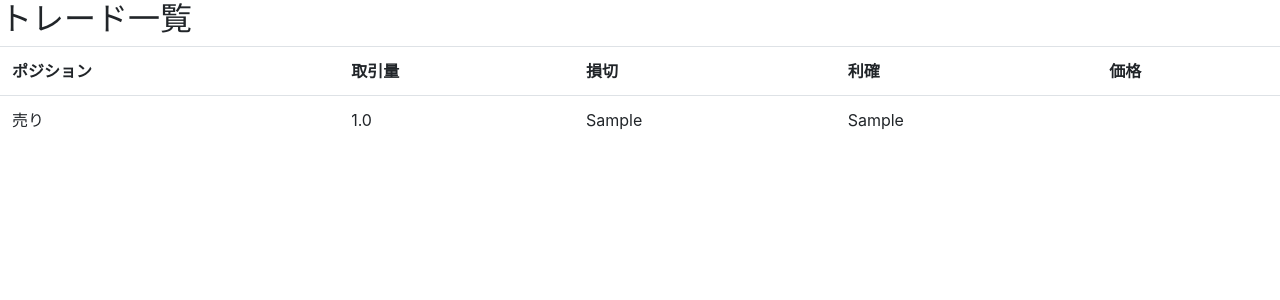
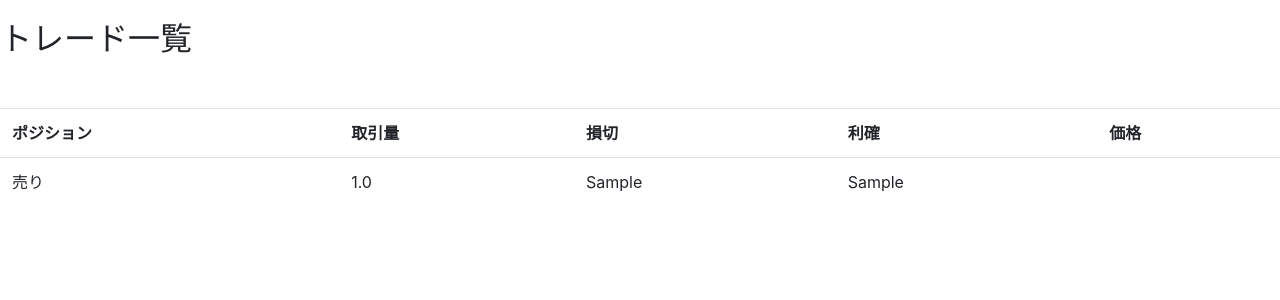
Before and after one commit to var-demiurgos/social-trading, a Django app: page /trade/trade/list in a window 1280 px wide. Shown: the top 300 px of the page. Run offline with Django 3.2, Linux system fonts and the light colour scheme; tables that the repository leaves empty hold one stand-in row (values such as "Sample post"); some libraries are stand-ins or nearby versions.

Commit message:
make it better

```diff
--- a/SocialTrade/templates/trade/base.html
+++ b/SocialTrade/templates/trade/base.html
@@ -15,8 +15,9 @@
 </head>
 <body>
       <!-- メインコンテント -->
+      <div style="margin-top: 20px;">
       {% block content %}{% endblock %}
-
+      </div>
       <!-- Optional JavaScript -->
       <!-- jQuery first, then Popper.js, then Bootstrap JS -->
 
--- a/SocialTrade/templates/trade/trade.html
+++ b/SocialTrade/templates/trade/trade.html
@@ -3,7 +3,7 @@
 {% block content %}
 <h2>トレード一覧</h2>
 	<table class="table">
-	<tr>
+	<tr class="table__head">
 		<th>ポジション</th>
 		<th>取引量</th>
 		<th>損切</th>
@@ -11,7 +11,7 @@
 		<th>価格</th>
 	</tr>
     {% for item in trade_list_list %}
-    <tr class="table__{{ item.active }}">
+    <tr class="table__item">
     	{% if item.order_type == 0 %}
         	<td>買い</td>
         {% elif item.order_type == 1 %}
@@ -32,5 +32,9 @@
     </tr>
     {% endfor %}
     </table>
-
+	<style type="text/css">
+        .table{
+            margin-top: 50px;
+        }
+    </style>
 {% endblock %}
```
Also changed, not shown: SocialTrade/templates/trade/account.html (+8 -5 lines).
